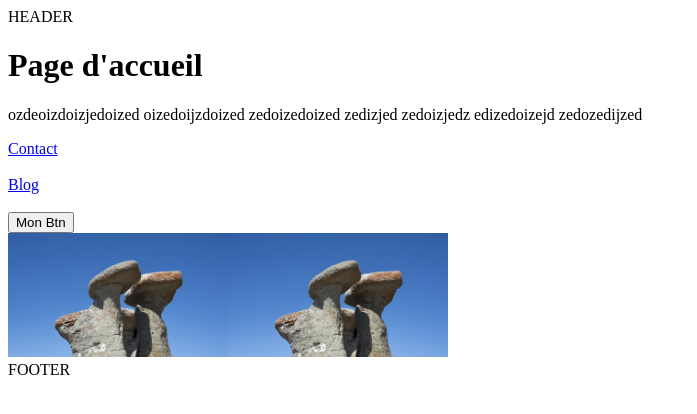
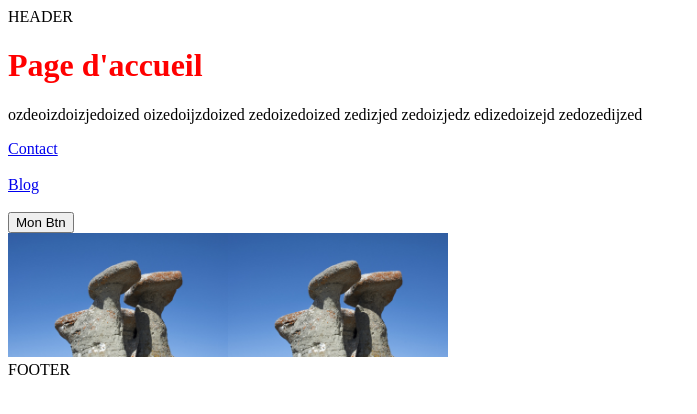
Before and after one commit to GenXwater/vueJS_exercices, a Nuxt app: page / in a window 1280 px wide. Shown: the top 414 px of the page, without its empty margins (0-697 px from the left). Built offline with nearby package versions, Linux system fonts and the light colour scheme.

Commit message:
Add styles for h1 element and ensure proper template structure in index page

```diff
--- /dev/null
+++ b/app/assets/test.css
@@ -0,0 +1,3 @@
+h1 {
+    color: red;
+}
--- a/app/pages/index.vue
+++ b/app/pages/index.vue
@@ -7,3 +7,7 @@
     <img src="/copyright-6114655_1280-3092848910.jpg" width="220" /> <!-- depuis /public -->
     <img src="~/assets/copyright-6114655_1280-3092848910.jpg" width="220" /> <!-- depuis /assets -->
 </template>
+
+<style>
+@import url("~/assets/test.css");
+</style>
```
